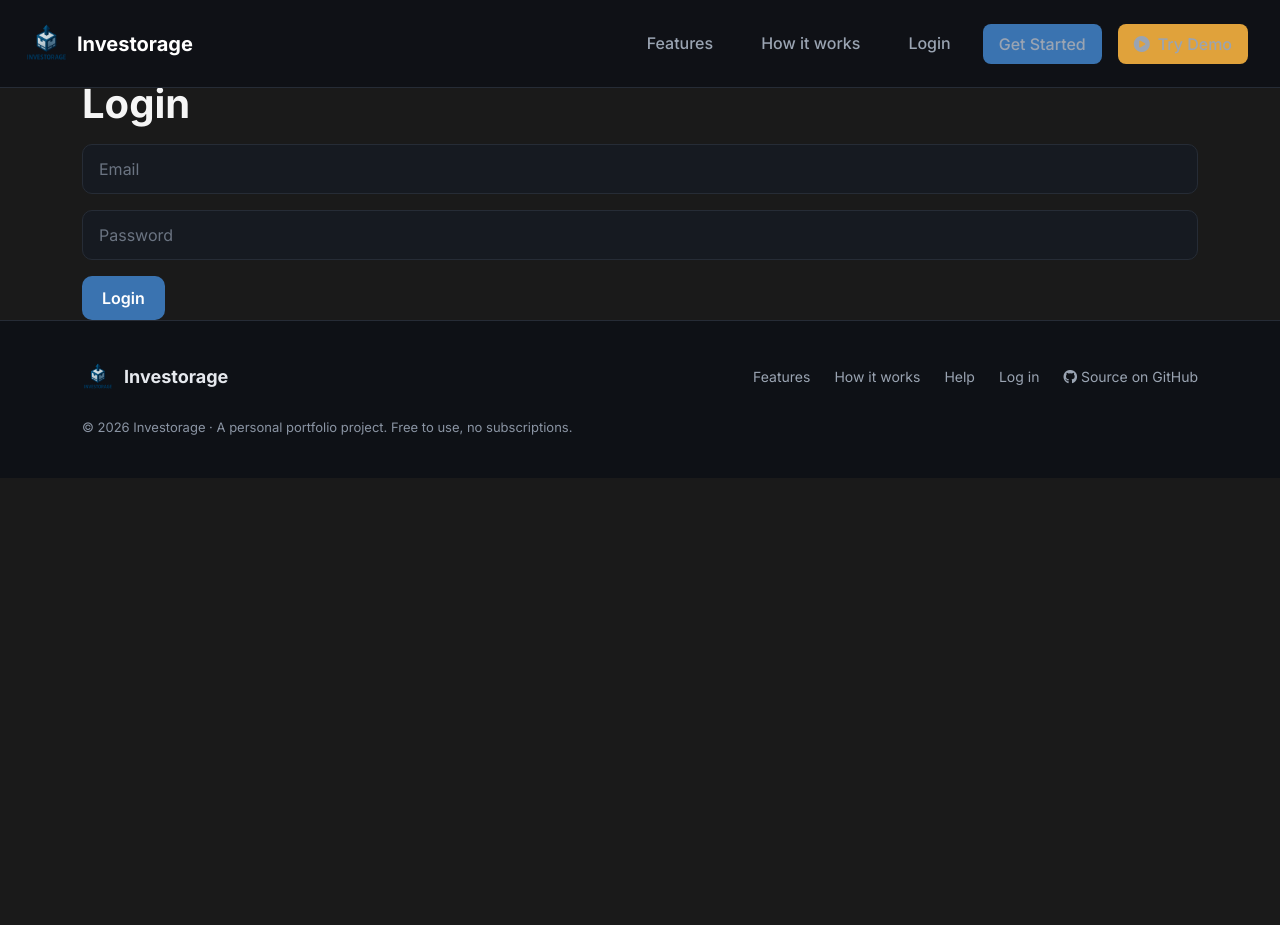
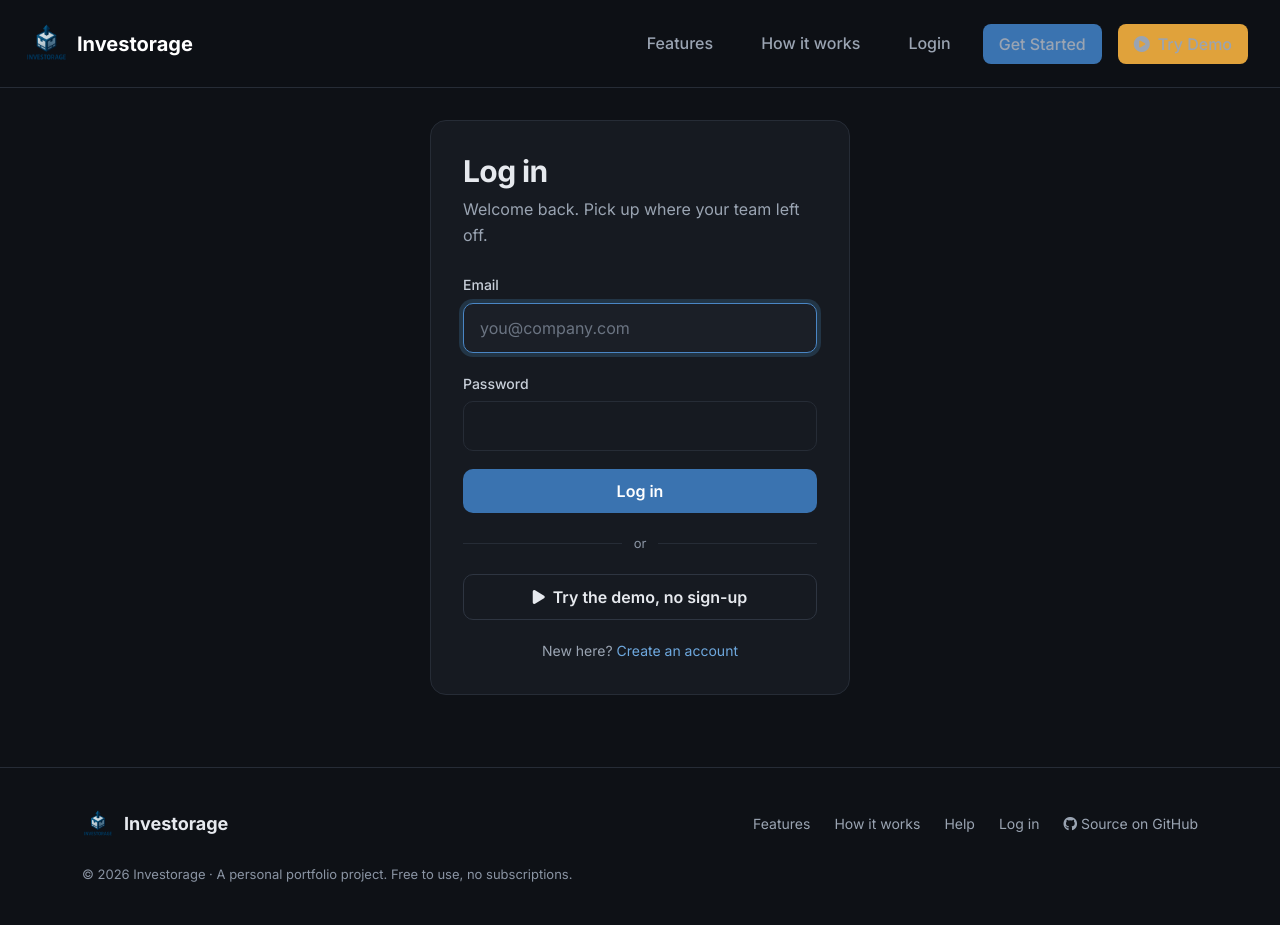
Before and after one commit to AndrewPuig77/Investorage, a PHP site: page /logIn.php in a window 1280 px wide. Before the commit the page ends 435 px from the top, so only its background shows below. Run offline with PHP 8.4, Linux system fonts and the light colour scheme.

Commit message:
Redesign the login page to match the sign-up page

```diff
--- a/public/logIn.php
+++ b/public/logIn.php
@@ -3,6 +3,12 @@
 require_once __DIR__ . '/includes/bootstrap.php';
 include 'includes/connection.php';
 include 'includes/indexElements.php';
+
+// Already signed in: go straight to the dashboard
+if (isset($_SESSION["userID"], $_SESSION["GroupID"])) {
+    header("Location: activeHome.php");
+    exit();
+}
 
 $email = "";
 $password = "";
@@ -49,34 +55,108 @@ if ($_SERVER["REQUEST_METHOD"] == "POST") {
 <html lang="en">
 <head>
   <?php echo $head; ?>
-  <meta charset="UTF-8">
-  <title>Investorage - Login</title>
+  <title>Log in | Investorage</title>
+  <style>
+    .auth-page {
+      padding: 120px 16px 72px;
+    }
+
+    .auth-card {
+      max-width: 420px;
+      margin: 0 auto;
+      padding: 32px;
+      border: 1px solid var(--border-color);
+      border-radius: 16px;
+      background: var(--card-bg);
+    }
+
+    .auth-card h1 {
+      margin-bottom: 8px;
+      font-size: 1.875rem;
+      letter-spacing: -0.02em;
+    }
+
+    .auth-sub {
+      margin-bottom: 24px;
+      color: var(--text-secondary);
+    }
+
+    .auth-form {
+      display: flex;
+      flex-direction: column;
+      gap: 18px;
+    }
+
+    .auth-form .form-label {
+      margin-bottom: 6px;
+      font-size: 0.875rem;
+      font-weight: 500;
+      color: #C9D0DA;
+    }
+
+    .auth-divider {
+      display: flex;
+      align-items: center;
+      gap: 12px;
+      margin: 20px 0;
+      font-size: 0.8125rem;
+      color: var(--text-muted);
+    }
+
+    .auth-divider::before,
+    .auth-divider::after {
+      content: "";
+      flex: 1;
+      height: 1px;
+      background: var(--border-color);
+    }
+
+    .auth-foot {
+      margin: 20px 0 0;
+      text-align: center;
+      font-size: 0.875rem;
+      color: var(--text-secondary);
+    }
+
+    @media (max-width: 575.98px) {
+      .auth-card { padding: 24px 20px; }
+    }
+  </style>
 </head>
 <body>
   <?php echo $nav; ?>
-  <?php echo $tagline; ?>
-  <body>
-<style>
-  body {
-    background-color: #1a1a1a;
-    color: #f5f5f5;
-  }
-</style>
-  <div class="container mt-5">
-    <h2>Login</h2>
-    <?php if (!empty($emailError)) { echo '<div class="alert alert-danger">' . $emailError . '</div>'; } ?>
-    <?php if (!empty($passwordError)) { echo '<div class="alert alert-danger">' . $passwordError . '</div>'; } ?>
-    <form action="logIn.php" method="post">
+
+  <main class="auth-page">
+    <div class="auth-card">
+      <h1>Log in</h1>
+      <p class="auth-sub">Welcome back. Pick up where your team left off.</p>
+
+      <?php if ($emailError || $passwordError): ?>
+        <div class="alert alert-danger" role="alert"><?php echo htmlspecialchars($emailError ?: $passwordError); ?></div>
+      <?php endif; ?>
+
+      <form class="auth-form" action="logIn.php" method="post">
         <?php echo csrfField(); ?>
-      <div class="mb-3">
-        <input type="email" name="email" class="form-control" placeholder="Email" value="<?php echo htmlspecialchars($email); ?>">
-      </div>
-      <div class="mb-3">
-        <input type="password" name="password" class="form-control" placeholder="Password">
-      </div>
-      <button type="submit" class="btn btn-primary">Login</button>
-    </form>
-  </div>
+        <div>
+          <label class="form-label" for="email">Email</label>
+          <input type="email" class="form-control" id="email" name="email" autocomplete="email" required
+                 placeholder="you@company.com" value="<?php echo htmlspecialchars($email); ?>" <?php echo $email === '' ? 'autofocus' : ''; ?>>
+        </div>
+        <div>
+          <label class="form-label" for="password">Password</label>
+          <input type="password" class="form-control" id="password" name="password" autocomplete="current-password" required
+                 <?php echo $email !== '' ? 'autofocus' : ''; ?>>
+        </div>
+        <button type="submit" class="btn btn-primary w-100">Log in</button>
+      </form>
+
+      <div class="auth-divider">or</div>
+      <a href="actions/createDemoAccount.php" class="btn btn-secondary w-100"><i class="fas fa-play" aria-hidden="true"></i> Try the demo, no sign-up</a>
+
+      <p class="auth-foot">New here? <a href="logInSignUp.php">Create an account</a></p>
+    </div>
+  </main>
+
   <?php echo $footer; ?>
 </body>
 </html>
```
